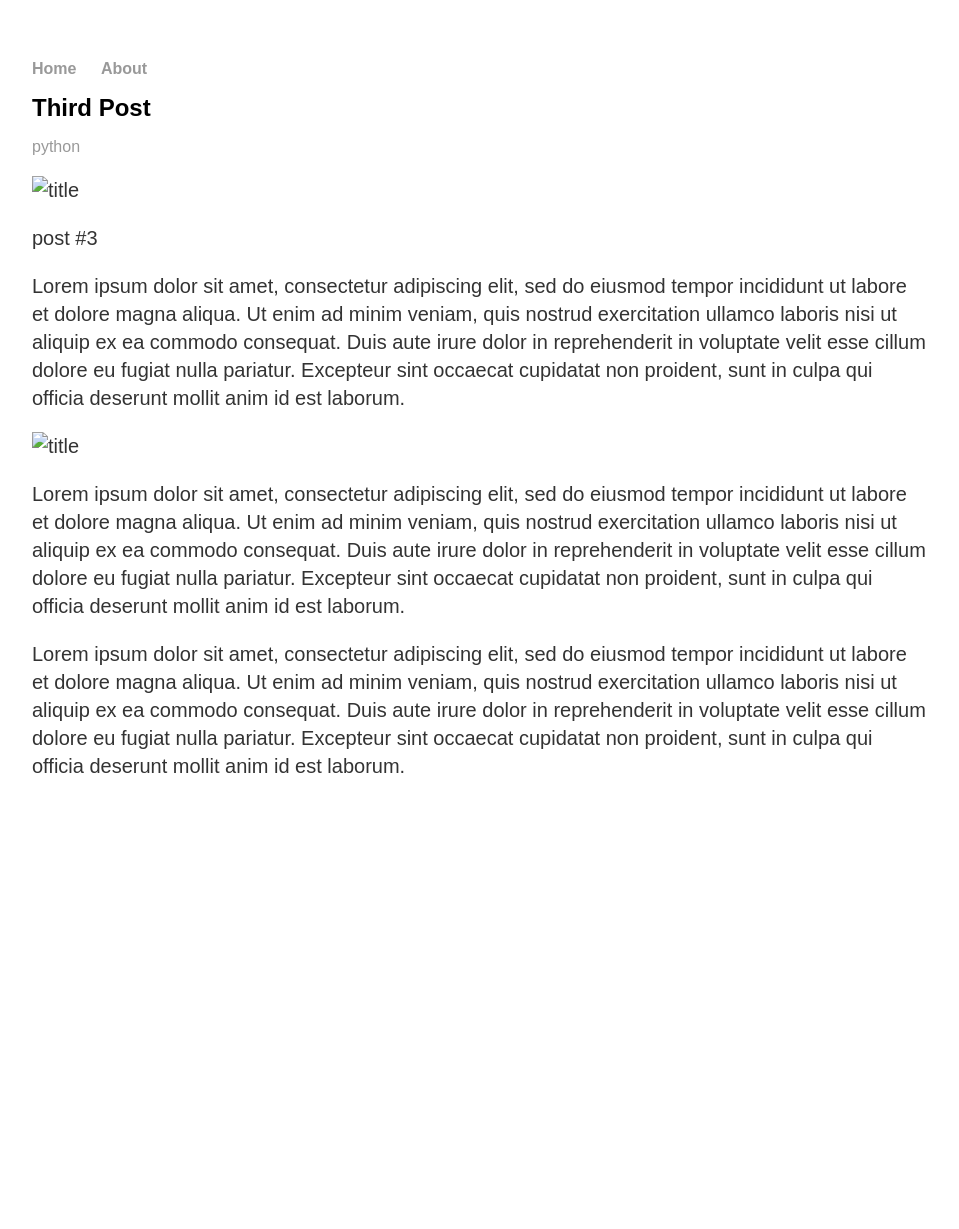
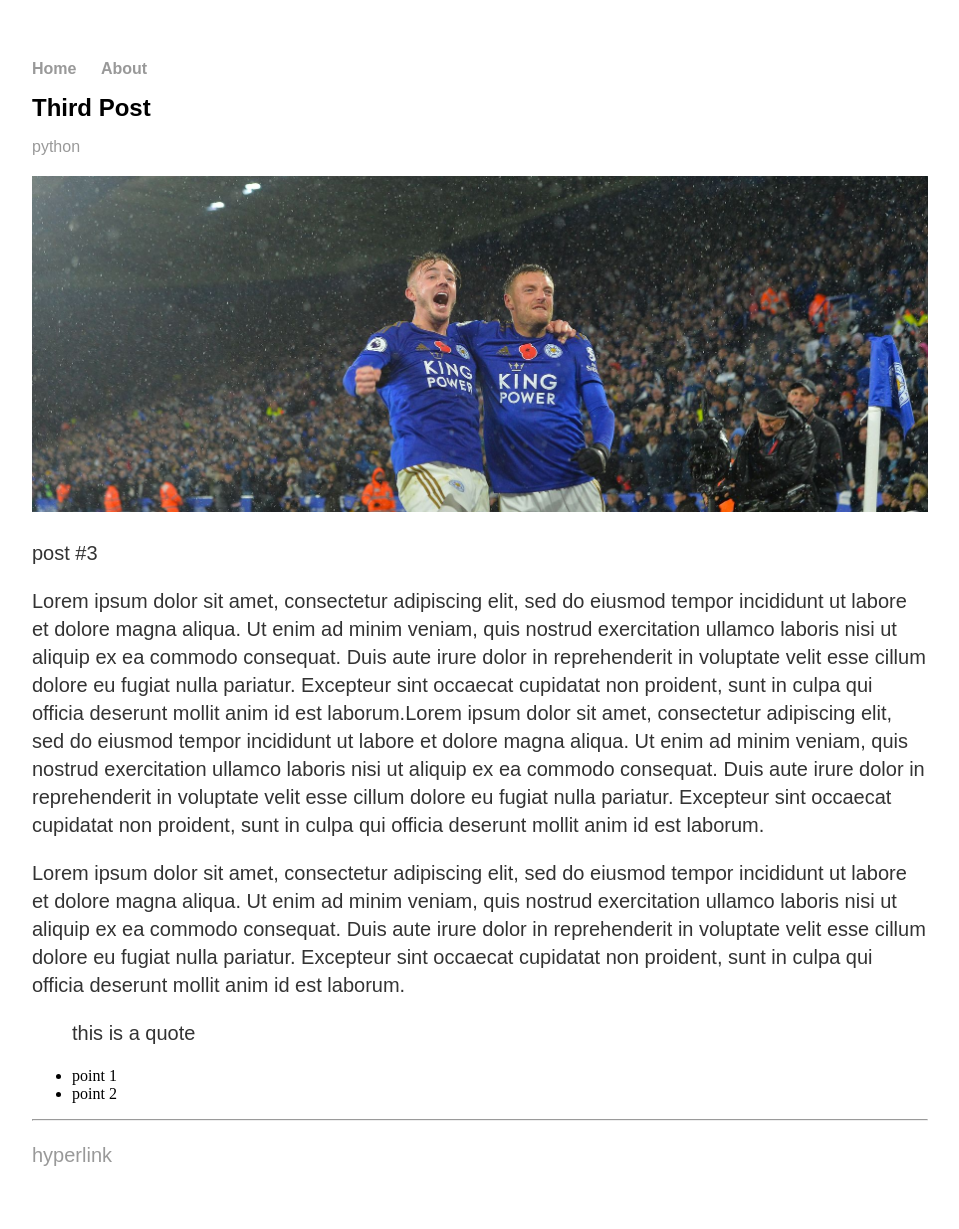
Before and after one commit to georgeball95/georgeball95.github.io, a Jekyll site: the page built from _posts/2020-08-26-third-post.md, in a window 1280 px wide. Shown: the whole page, without its empty margins (160-1119 px from the left). Built offline with Jekyll 4.4.1, drawn with Linux system fonts in a browser that asks for light colours; before the commit the page ends 900 px from its top, so only the background shows below that.

Commit message:
update post 3

```diff
--- a/_posts/2020-08-26-third-post.md
+++ b/_posts/2020-08-26-third-post.md
@@ -5,14 +5,19 @@
 date: 2020-08-26
 ---
 
-![title](assets/maddison_vardy.jpg)
+![image](/assets/maddison_vardy.jpg){:height="100%" width="100%"}
 
 post #3
 
-Lorem ipsum dolor sit amet, consectetur adipiscing elit, sed do eiusmod tempor incididunt ut labore et dolore magna aliqua. Ut enim ad minim veniam, quis nostrud exercitation ullamco laboris nisi ut aliquip ex ea commodo consequat. Duis aute irure dolor in reprehenderit in voluptate velit esse cillum dolore eu fugiat nulla pariatur. Excepteur sint occaecat cupidatat non proident, sunt in culpa qui officia deserunt mollit anim id est laborum.
-
-![title](assets/maddison_vardy.jpg)
+Lorem ipsum dolor sit amet, consectetur adipiscing elit, sed do eiusmod tempor incididunt ut labore et dolore magna aliqua. Ut enim ad minim veniam, quis nostrud exercitation ullamco laboris nisi ut aliquip ex ea commodo consequat. Duis aute irure dolor in reprehenderit in voluptate velit esse cillum dolore eu fugiat nulla pariatur. Excepteur sint occaecat cupidatat non proident, sunt in culpa qui officia deserunt mollit anim id est laborum.Lorem ipsum dolor sit amet, consectetur adipiscing elit, sed do eiusmod tempor incididunt ut labore et dolore magna aliqua. Ut enim ad minim veniam, quis nostrud exercitation ullamco laboris nisi ut aliquip ex ea commodo consequat. Duis aute irure dolor in reprehenderit in voluptate velit esse cillum dolore eu fugiat nulla pariatur. Excepteur sint occaecat cupidatat non proident, sunt in culpa qui officia deserunt mollit anim id est laborum.
 
 Lorem ipsum dolor sit amet, consectetur adipiscing elit, sed do eiusmod tempor incididunt ut labore et dolore magna aliqua. Ut enim ad minim veniam, quis nostrud exercitation ullamco laboris nisi ut aliquip ex ea commodo consequat. Duis aute irure dolor in reprehenderit in voluptate velit esse cillum dolore eu fugiat nulla pariatur. Excepteur sint occaecat cupidatat non proident, sunt in culpa qui officia deserunt mollit anim id est laborum.
 
-Lorem ipsum dolor sit amet, consectetur adipiscing elit, sed do eiusmod tempor incididunt ut labore et dolore magna aliqua. Ut enim ad minim veniam, quis nostrud exercitation ullamco laboris nisi ut aliquip ex ea commodo consequat. Duis aute irure dolor in reprehenderit in voluptate velit esse cillum dolore eu fugiat nulla pariatur. Excepteur sint occaecat cupidatat non proident, sunt in culpa qui officia deserunt mollit anim id est laborum.
+> this is a quote
+
+- point 1
+- point 2
+
+___
+
+[hyperlink](google.com)
```
